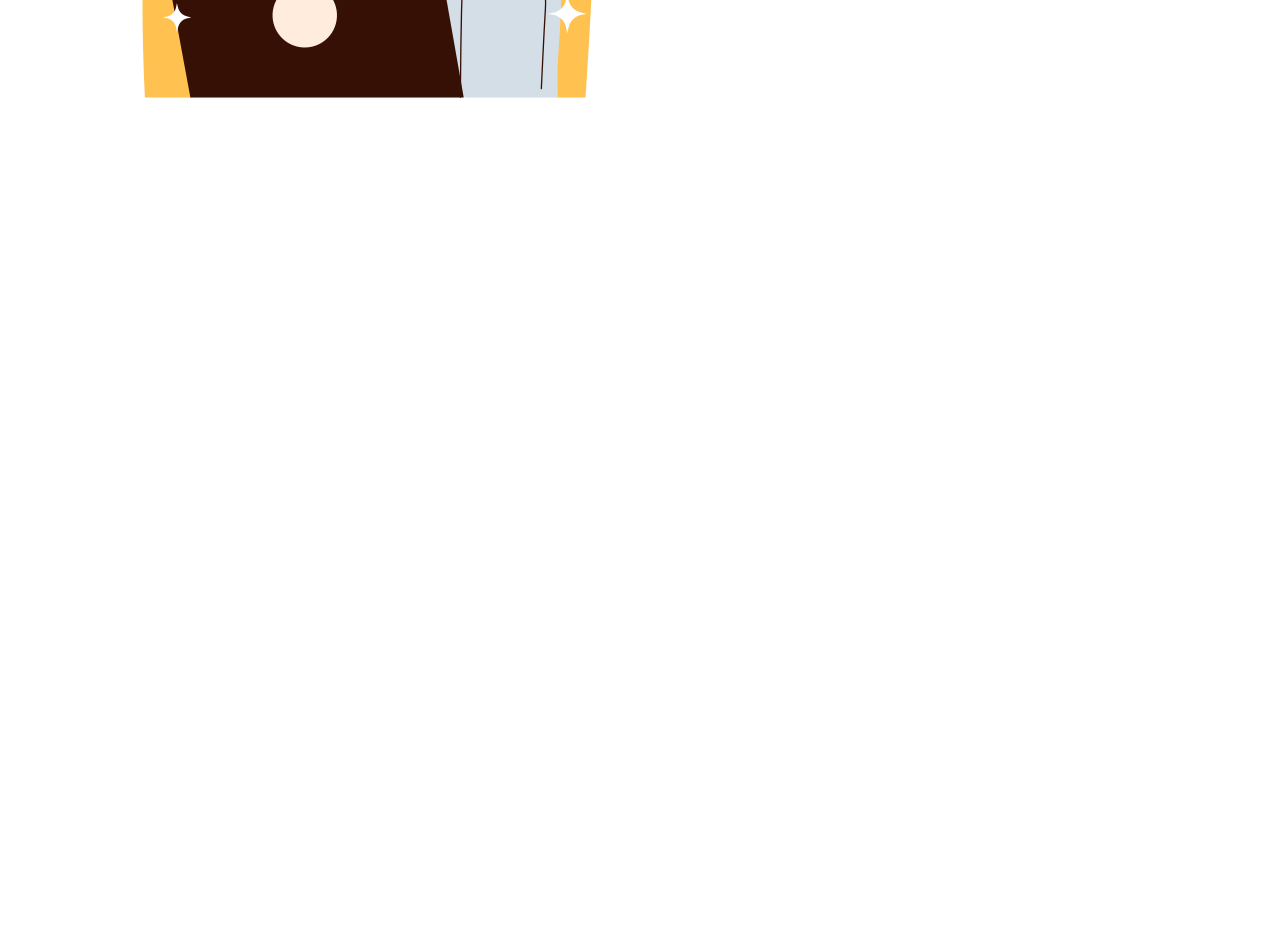
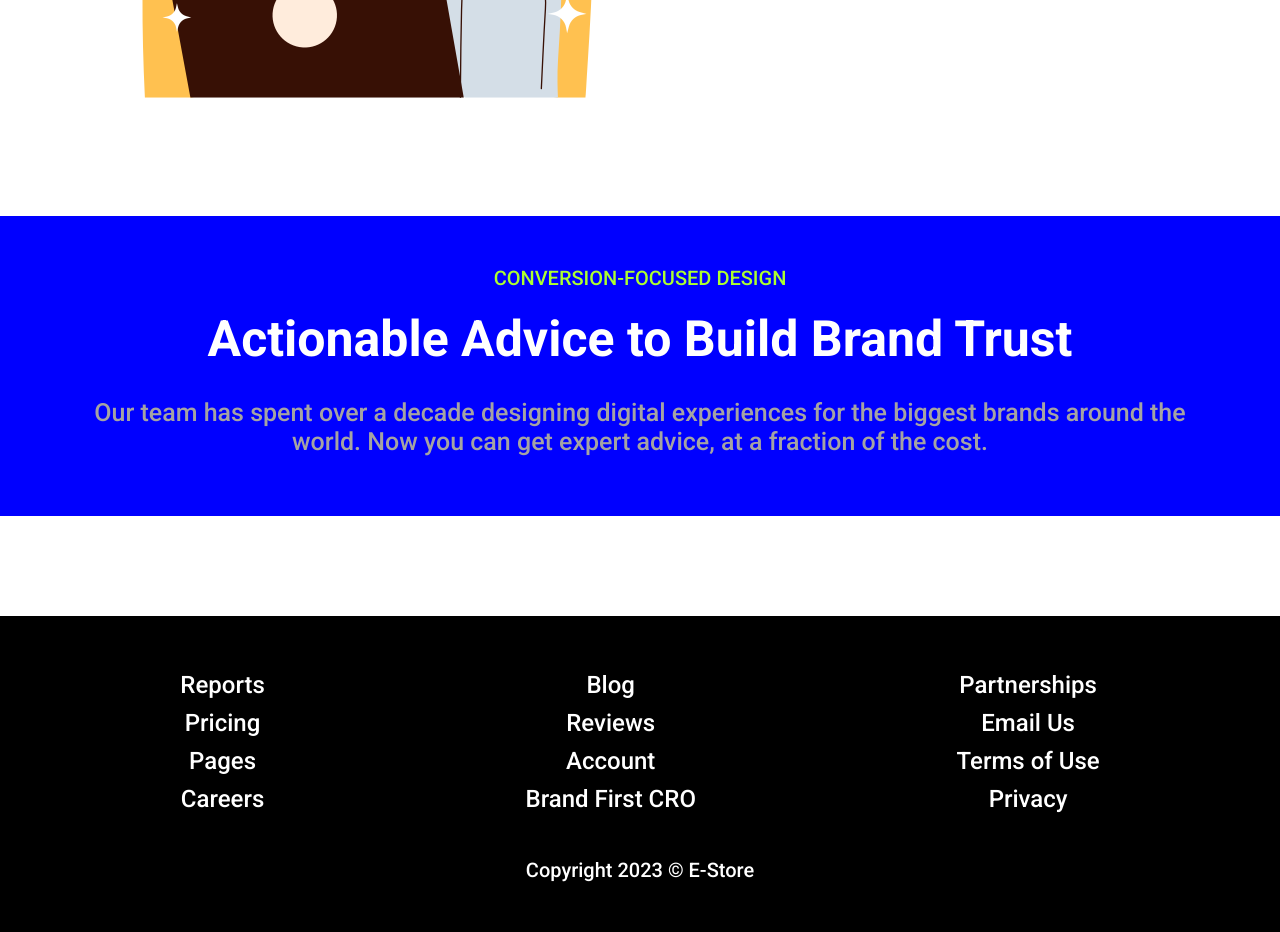
Before and after one commit to Mahmudur-Rahman-Salman/E-Store, a plain HTML site: page index.html in a window 1280 px wide. Shown: the part 500-1432 px from the top of the page. Before the commit the page ends 800 px from the top, so only its background shows below. Drawn offline with Linux system fonts and the light colour scheme; no server answers.

Commit message:
completed the whole project

```diff
--- a/Js/app.js
+++ b/Js/app.js
@@ -33,12 +33,39 @@ const displayProducts = (data) => {
         </div>
         <p>${item.category}</p>
         <p>$ ${item.price}</p>
-        <button class="card-button">Read more</button>
+        <button onClick ="loadSingleProductDetails('${item.id}')" class="card-button">Read more</button>
         </div>
         `;
     productContainer.appendChild(productDiv);
-    console.log(item);
+    // console.log(item);
   });
 };
 
+// load single details
+
+const loadSingleProductDetails = async (id) => {
+  console.log(id);
+
+  const url = `https://fakestoreapi.com/products/${id}`;
+  const res = await fetch(url);
+  const data = await res.json();
+  // console.log(data);
+  displaySingleProductDetails(data);
+};
+
+const displaySingleProductDetails = (data) => {
+  console.log(data);
+
+
+//   const detailsContainer = document.getElementById(
+//     "single-product-details-section"
+//   );
+
+//   const details = document.createElement("div");
+//   details.innerHTML = `
+//     <p>${data.title}</p>
+//     `;
+
+//   detailsContainer.appendChild(details);
+};
 loadProducts();
--- a/css/style.css
+++ b/css/style.css
@@ -182,35 +182,38 @@ header {
   }
 }
 
-/* Products Card */
-/* .product-container {
-  display: grid;
-  grid-template-columns: repeat(4, 1fr);
-  grid-template-rows: repeat(4, 1fr);
-  grid-column-gap: 5px;
-  grid-row-gap: 3px;
+.display-product-headlines{
+  text-align: center;
+  background-color: blue;
+  color: white;
+  padding:50px;
 }
-.product-container .card img {
-  width: 100%;
+.display-product-headlines p{
+  font-weight: 500;
+  font-size: 20px;
+  color: greenyellow;
+  font-family: 'roboto';
 }
-.product-container .card {
-  box-shadow: 0 4px 8px 0 rgba(0, 0, 0, 0.2);
-  transition: 0.3s;
-  width: 20%;
-} */
-/* .product-container .card:hover {
-  box-shadow: 0 8px 16px 0 rgba(0, 0, 0, 0.2);
-} */
-/* .product-container .card .container {
-  padding: 2px 16px;
-} */
-
+.display-product-headlines h1{
+  font-size: 50px;
+  font-weight: 700;
+  font-family: 'roboto';
+  padding: 20px;
+}
+.display-product-headlines h4{
+  font-size: 25px;
+  font-family: 'roboto';
+  font-weight: 500;
+  color: rgb(165, 163, 163);
+  padding: 10px;
+}
 .product-container {
   max-width: 1200px;
   margin: 0 auto;
   display: grid;
   gap: 2rem;
   grid-template-columns: repeat(auto-fit, minmax(250px, 1fr));
+  padding: 50px;
 }
 .product-container .card img {
   width: 100%;
@@ -252,3 +255,38 @@ header {
   background-color: blue;
   color: white;
 }
+
+footer{
+  background-color: black;
+  color: white;
+  padding: 50px;
+  text-align: center;
+}
+.footer-box{
+  display: flex;
+  justify-content: space-around;
+  flex-wrap: wrap;
+  text-align: center;
+}
+.footer-boxes{
+  display: flex;
+  flex-direction: column;
+}
+.footer-boxes a{
+  text-decoration: none;
+  font-size: 24px;
+  color: white;
+  font-family: 'roboto';
+  font-weight: 500;
+  padding: 5px;
+}
+
+.footer-boxes a:hover{
+  color: blue;
+}
+.copyright{
+  font-size: 20px;
+  font-family: 'roboto';
+  font-weight: 500;
+  padding-top: 40px;
+}
--- a/index.html
+++ b/index.html
@@ -77,11 +77,40 @@
       </section>
       <!-- Display Product-->
       <section>
+        <div class="display-product-headlines">
+          <p>CONVERSION-FOCUSED DESIGN</p>
+          <h1>Actionable Advice to Build Brand Trust</h1>
+          <h4>Our team has spent over a decade designing digital experiences for the biggest brands around the world. Now you can get expert advice, at a fraction of the cost.</h4>
+        </div>
         <div class="product-container" id="product-container">
           <!-- here will display the product -->
         </div>
       </section>
     </main>
+
+    <footer>
+      <div class="footer-box">
+        <div class="footer-boxes">
+          <a href="#">Reports</a>
+          <a href="#">Pricing</a>
+          <a href="#">Pages</a>
+          <a href="#">Careers</a>
+        </div>
+        <div class="footer-boxes">
+          <a href="#">Blog</a>
+          <a href="#">Reviews</a>
+          <a href="#">Account</a>
+          <a href="#">Brand First CRO</a>
+        </div>
+        <div class="footer-boxes">
+          <a href="#">Partnerships</a>
+          <a href="#">Email Us</a>
+          <a href="#">Terms of Use</a>
+          <a href="#">Privacy</a>
+        </div>
+      </div>
+      <p class="copyright">Copyright 2023 © E-Store</p>
+    </footer>
     <script src="/Js/app.js"></script>
   </body>
 </html>
```
